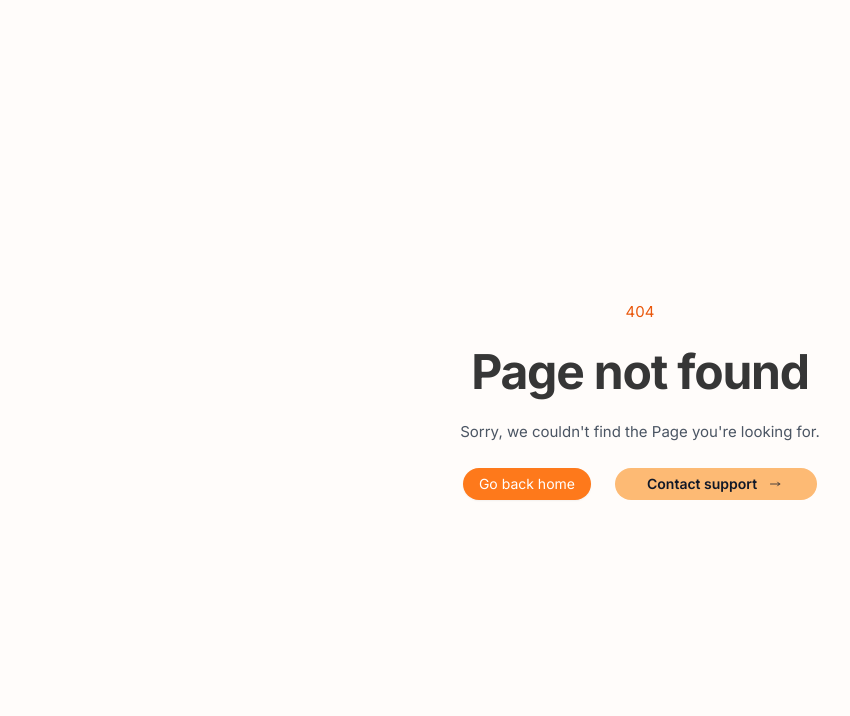
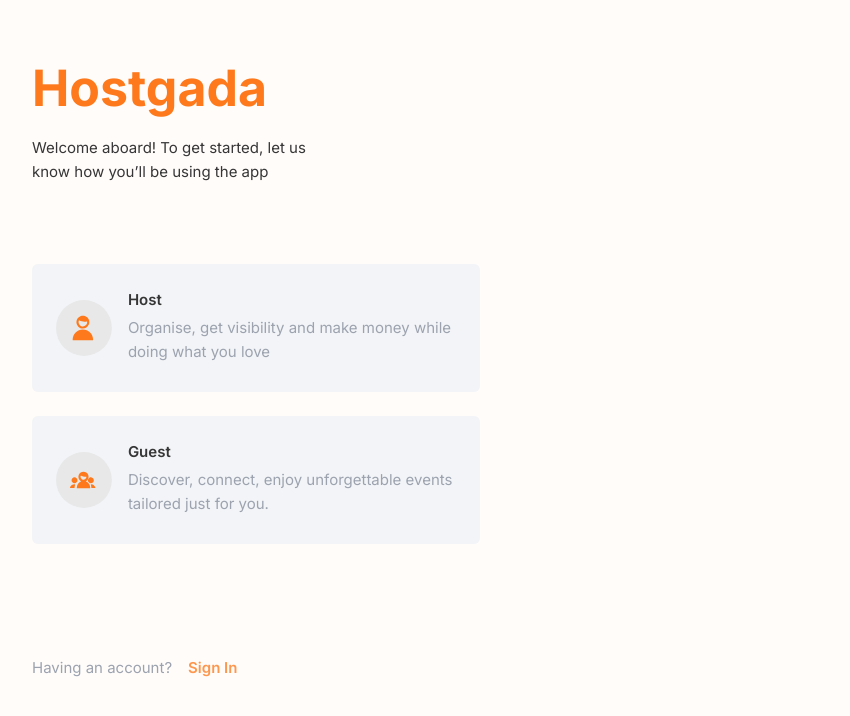
Before and after one commit to BalogunVictor/hostgada-frontend-app, a Next.js app: page /on-boarding in a window 1280 px wide. Before the commit this address had no page. Shown: the top 716 px of the page, without its empty margins (0-850 px from the left). Built offline with nearby package versions, Linux system fonts and the light colour scheme.

Commit message:
on Boarding screen

```diff
--- /dev/null
+++ b/src/app/(auth)/on-boarding/page.tsx
@@ -0,0 +1,65 @@
+import { BodyText, Title } from '@ui/Text';
+import { Wrapper } from '@ui/Wrapper';
+import Link from 'next/link';
+import React from 'react';
+import GuestIcon from 'src/assets/icons/GuestIcon';
+import HostIcon from 'src/assets/icons/HostIcon';
+import Pages from 'src/routes/page.routes';
+
+function page() {
+  return (
+    <Wrapper>
+      <div className="mt-10 space-y-8">
+        <div className="py-4 space-y-20 max-w-md">
+          <div className="space-y-4">
+            <Title className="!text-orange-800">Hostgada</Title>
+            <BodyText>
+              Welcome aboard! To get started, let us <br /> know how you’ll be
+              using the app
+            </BodyText>
+          </div>
+          <div className="flex flex-col gap-6">
+            <Link href={Pages.hostSignUp}>
+              <div className="bg-gray-100 rounded-md w-full">
+                <div className="flex gap-4 p-6">
+                  <HostIcon className="h-20 w-20" />
+                  <div className="space-y-1">
+                    <BodyText className="!font-semibold">Host</BodyText>
+                    <BodyText className="!text-gray-400">
+                      Organise, get visibility and make money while doing what
+                      you love
+                    </BodyText>
+                  </div>
+                </div>
+              </div>
+            </Link>
+            <Link href={Pages.signup}>
+              <div className="bg-gray-100 rounded-md w-full">
+                <div className="flex gap-4 p-6">
+                  <GuestIcon className="h-20 w-20" />
+                  <div className="space-y-1">
+                    <BodyText className="!font-semibold">Guest</BodyText>
+                    <BodyText className="!text-gray-400">
+                      Discover, connect, enjoy unforgettable events tailored
+                      just for you.
+                    </BodyText>
+                  </div>
+                </div>
+              </div>
+            </Link>
+          </div>
+          <div className="flex gap-4 pt-8">
+            <BodyText className="text-gray-400">Having an account?</BodyText>
+            <Link href={Pages.signin}>
+              <BodyText className="!font-semibold text-orange-700">
+                Sign In
+              </BodyText>
+            </Link>
+          </div>
+        </div>
+      </div>
+    </Wrapper>
+  );
+}
+
+export default page;
```
